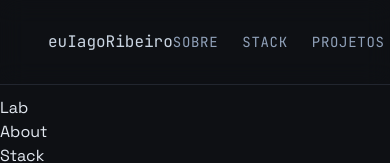
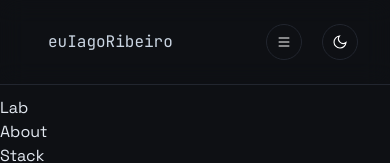
Before and after one commit to euIagoRibeiro/portfolio, a React (Vite) app: page / in a window 390 px wide. Shown: the top 163 px of the page. Built offline with nearby package versions, Linux system fonts and the light colour scheme.

Commit message:
feat: add responsive hamburger menu and fix index.html structure

```diff
--- a/index.html
+++ b/index.html
@@ -1,12 +1,12 @@
 <!doctype html>
-<link rel="preconnect" href="https://fonts.googleapis.com">
-<link rel="preconnect" href="https://fonts.gstatic.com" crossorigin>
-<link href="https://fonts.googleapis.com/css2?family=JetBrains+Mono:wght@400;500&family=Space+Grotesk:wght@400;500;600;700&display=swap" rel="stylesheet">
-<html lang="en">
+<html lang="pt-BR">
   <head>
     <meta charset="UTF-8" />
     <meta name="viewport" content="width=device-width, initial-scale=1.0" />
-    <title>portfolio</title>
+    <title>Iago Ribeiro — Desenvolvedor em formação</title>
+    <link rel="preconnect" href="https://fonts.googleapis.com">
+    <link rel="preconnect" href="https://fonts.gstatic.com" crossorigin>
+    <link href="https://fonts.googleapis.com/css2?family=JetBrains+Mono:wght@400;500&family=Space+Grotesk:wght@400;500;600;700&display=swap" rel="stylesheet">
   </head>
   <body>
     <div id="root"></div>
--- a/src/components/Header.tsx
+++ b/src/components/Header.tsx
@@ -1,3 +1,5 @@
+
+import { useState } from 'react'
 
 function NavItens({ categoria, link }: { categoria: string, link: string }) {
   return (
@@ -10,6 +12,8 @@ function NavItens({ categoria, link }: { categoria: string, link: string }) {
 
 function Header() {
 
+  const [isMenuOpen, setIsMenuOpen] = useState(false)
+
   const itens = [
     { categoria: 'Sobre', link: '#sobre' },
     { categoria: 'Stack', link: '#stack' },
@@ -18,7 +22,7 @@ function Header() {
   ]
 
   return (
-
+    <>
       <header className='flex items-center justify-between py-6 px-8 text-white fixed w-full z-10 backdrop-blur-md border-b border-ink-line'>
 
         <a href="#top" className="flex items-center gap-2">
@@ -26,7 +30,7 @@ function Header() {
           <span className="font-mono text-base text-slate-300">euIagoRibeiro</span>
         </a>
 
-      <nav>
+        <nav className="hidden sm:flex">
           <ul className='flex gap-6'>
             {itens.map((item) => (
               <li key={item.categoria}>
@@ -39,14 +43,32 @@ function Header() {
           </ul>
         </nav>
 
-      <button className="w-9 h-9 grid place-items-center rounded-full border border-ink-line hover:border-accent transition">
+
+        <div className="flex items-center justify-between gap-5">
+
+          <button onClick={() => setIsMenuOpen(!isMenuOpen)} className="sm:hidden w-9 h-9 grid place-items-center rounded-full border border-ink-line hover:border-accent transition">
             <svg viewBox="0 0 24 24" fill="none" stroke="currentColor" strokeWidth={1.7} className="w-4 h-4">
-          <path d="M21 12.8A9 9 0 1 1 11.2 3a7 7 0 0 0 9.8 9.8z"/>
+              <path d="M4 6h16M4 12h16M4 18h16" />
             </svg>
           </button>
 
+          <button className="w-9 h-9 grid place-items-center rounded-full border border-ink-line hover:border-accent transition">
+            <svg viewBox="0 0 24 24" fill="none" stroke="currentColor" strokeWidth={1.7} className="w-4 h-4">
+              <path d="M21 12.8A9 9 0 1 1 11.2 3a7 7 0 0 0 9.8 9.8z" />
+            </svg>
+          </button>
+
+        </div>
+
+
       </header>
 
+      <div className={`sm:hidden fixed top-[73px] left-0 w-full bg-ink border-b border-ink-line px-8 py-6 flex flex-col gap-4 ${isMenuOpen ? 'flex' : 'hidden'}`}>
+        {itens.map((item) => (
+          <NavItens key={item.categoria} categoria={item.categoria} link={item.link} />
+        ))}
+      </div>
+    </>
   )
 }
 
```
Lines whose indentation alone changed are shown as unchanged.
